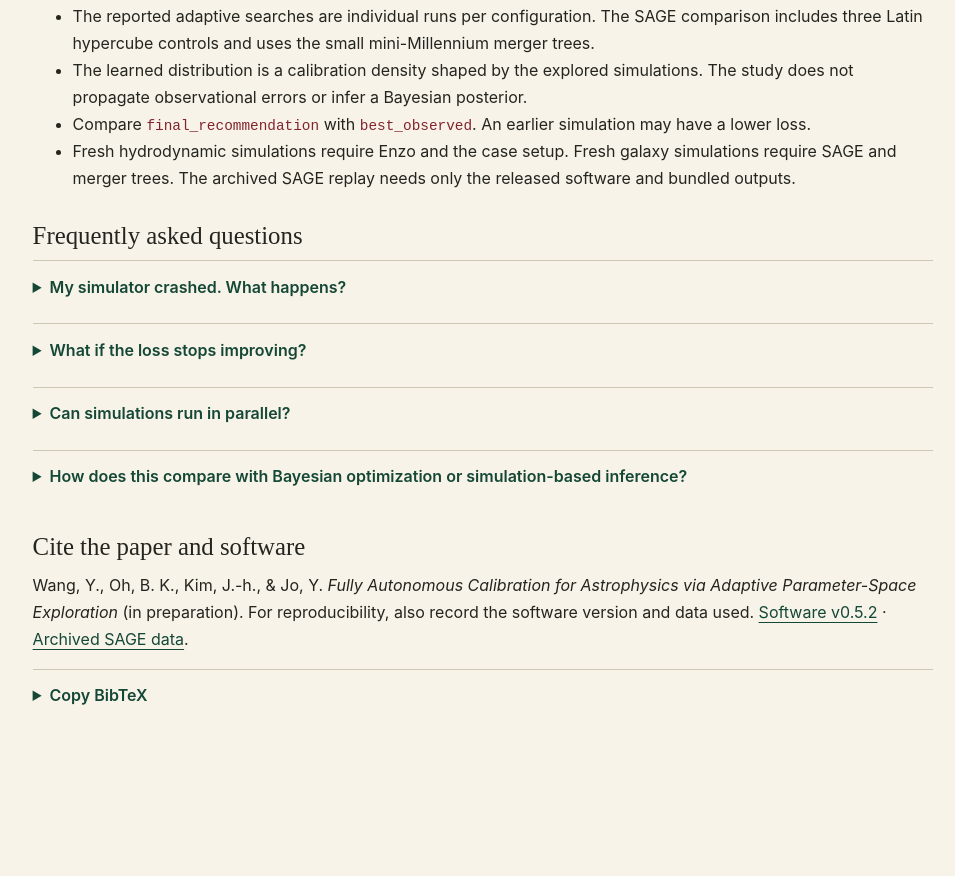
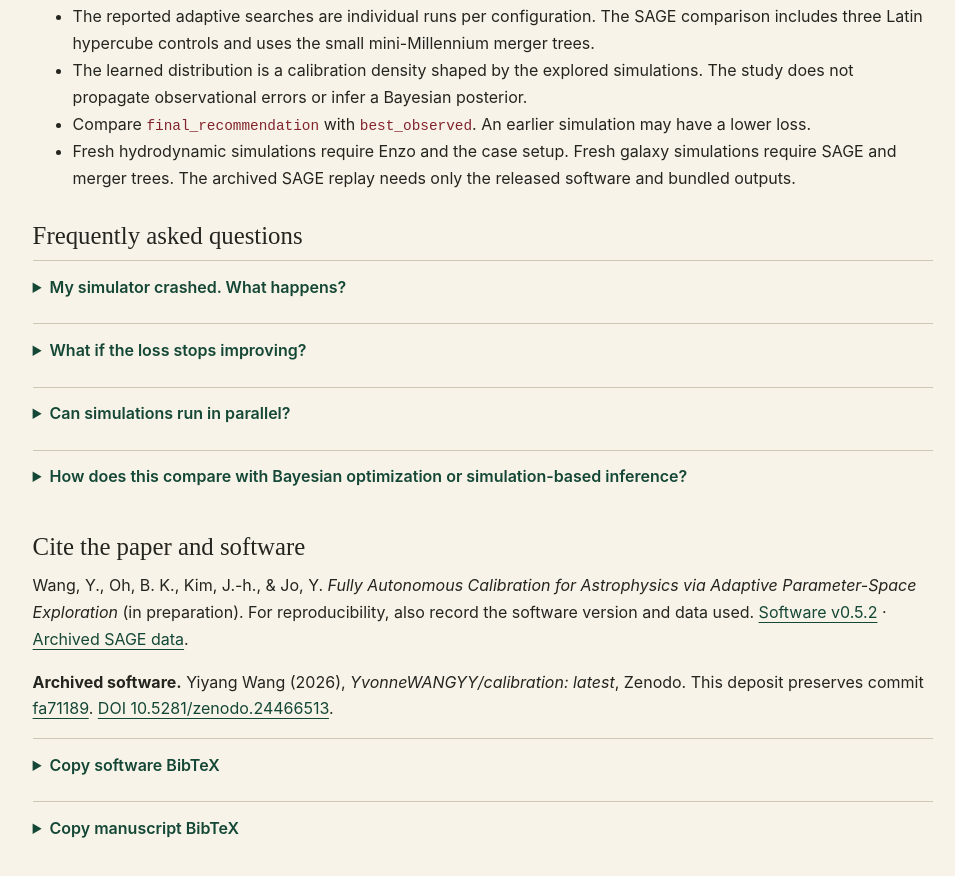
Before and after one commit to YvonneWANGYY/calibration, a plain HTML site: page index.html in a window 1280 px wide. Shown: the part 7388-8264 px from the top of the page, without its empty margins (289-1244 px from the left). Before the commit the page ends 8216 px from the top, so only its background shows below. Drawn offline with Linux system fonts and the light colour scheme.

Commit message:
Cite the verified Zenodo software snapshot

```diff
--- a/index.html
+++ b/index.html
@@ -158,7 +158,15 @@ Rotating cylinder: 3,427,030 -&gt; 2,672,995 (22.0% lower)</samp></pre>
 <details><summary>Can simulations run in parallel?</summary><p>The v0.5.2 local CLI waits for one simulator call to finish before choosing the next point. Your adapter can launch a parallel simulator and wait for its result. You can also generate the initial simulations separately in parallel and import their completed rows.</p></details>
 <details><summary>How does this compare with Bayesian optimization or simulation-based inference?</summary><p>Bayesian optimization typically models a scalar objective and uses an acquisition rule to decide where to evaluate it next. Here the flow learns from simulation inputs paired with their output profiles and proposes parameters for a specified target. Both approaches can guide sequential experiments. Simulation-based inference often aims to quantify posterior uncertainty under a prior and an observation model. This workflow uses its density to guide a search and checks its recommendation in the simulator.</p></details>
 <h3 id="cite">Cite the paper and software</h3><p>Wang, Y., Oh, B. K., Kim, J.-h., &amp; Jo, Y. <cite>Fully Autonomous Calibration for Astrophysics via Adaptive Parameter-Space Exploration</cite> (in preparation). For reproducibility, also record the software version and data used. <a href="https://github.com/YvonneWANGYY/calibration/tree/v0.5.2">Software v0.5.2</a> · <a href="https://github.com/YvonneWANGYY/calibration/tree/v0.5.2/src/autocalibration/paper_sage">Archived SAGE data</a>.</p>
-<details><summary>Copy BibTeX</summary><pre><code>@unpublished{wang_autonomous_calibration,
+<p><strong>Archived software.</strong> Yiyang Wang (2026), <cite>YvonneWANGYY/calibration: latest</cite>, Zenodo. This deposit preserves commit <a href="https://github.com/YvonneWANGYY/calibration/commit/fa711897e54e9f6fbf89846917618609402c892f">fa71189</a>. <a href="https://doi.org/10.5281/zenodo.24466513">DOI 10.5281/zenodo.24466513</a>.</p>
+<details><summary>Copy software BibTeX</summary><pre><code>@software{wang_calibration_zenodo,
+  author = {Wang, Yiyang},
+  title = {{YvonneWANGYY/calibration: latest}},
+  year = {2026},
+  publisher = {Zenodo},
+  doi = {10.5281/zenodo.24466513}
+}</code></pre></details>
+<details><summary>Copy manuscript BibTeX</summary><pre><code>@unpublished{wang_autonomous_calibration,
   author = {Wang, Yiyang and Oh, Boon Kiat and Kim, Ji-hoon and Jo, Yongseok},
   title = {Fully Autonomous Calibration for Astrophysics via Adaptive Parameter-Space Exploration},
   year = {2026},
```
